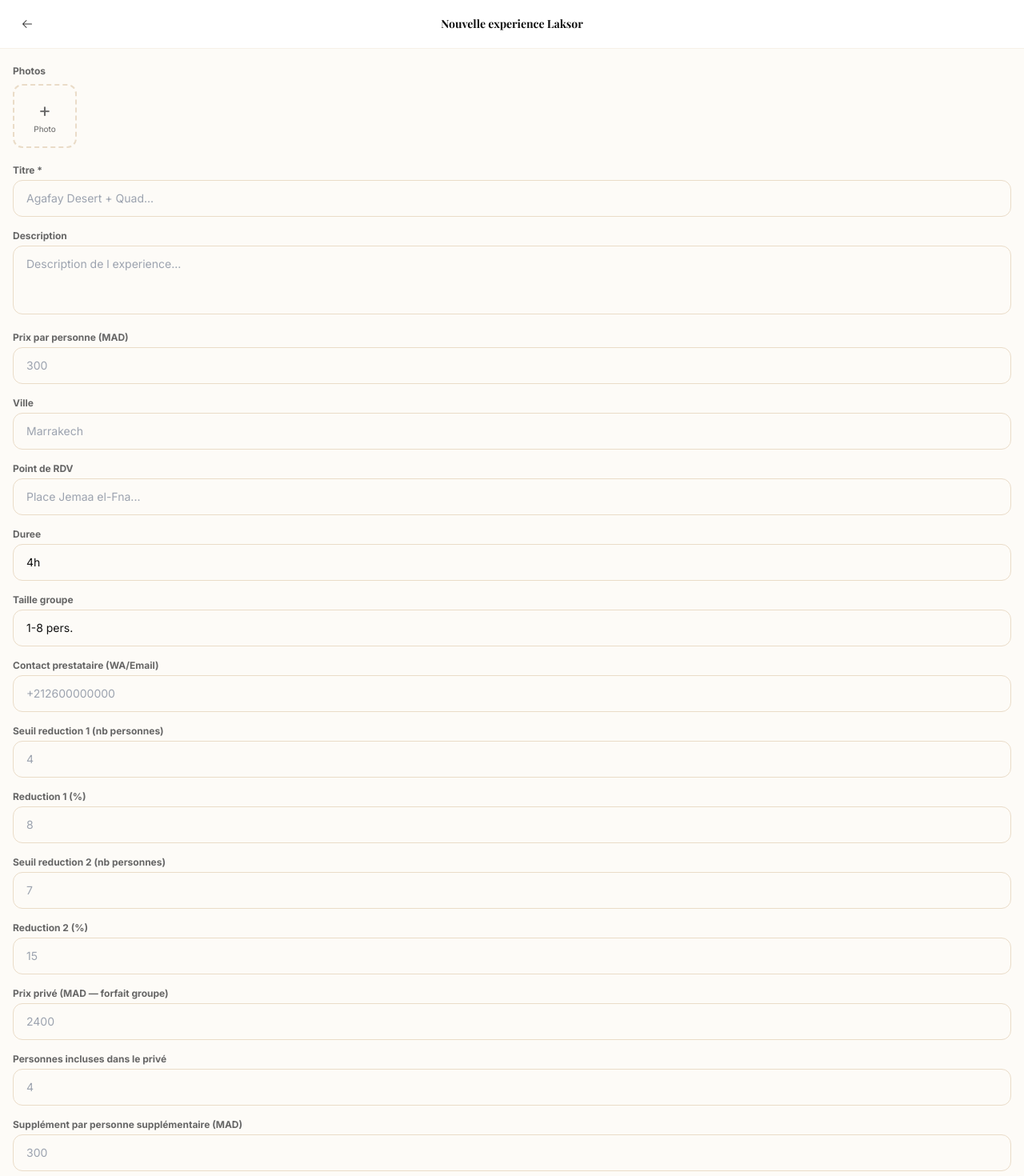
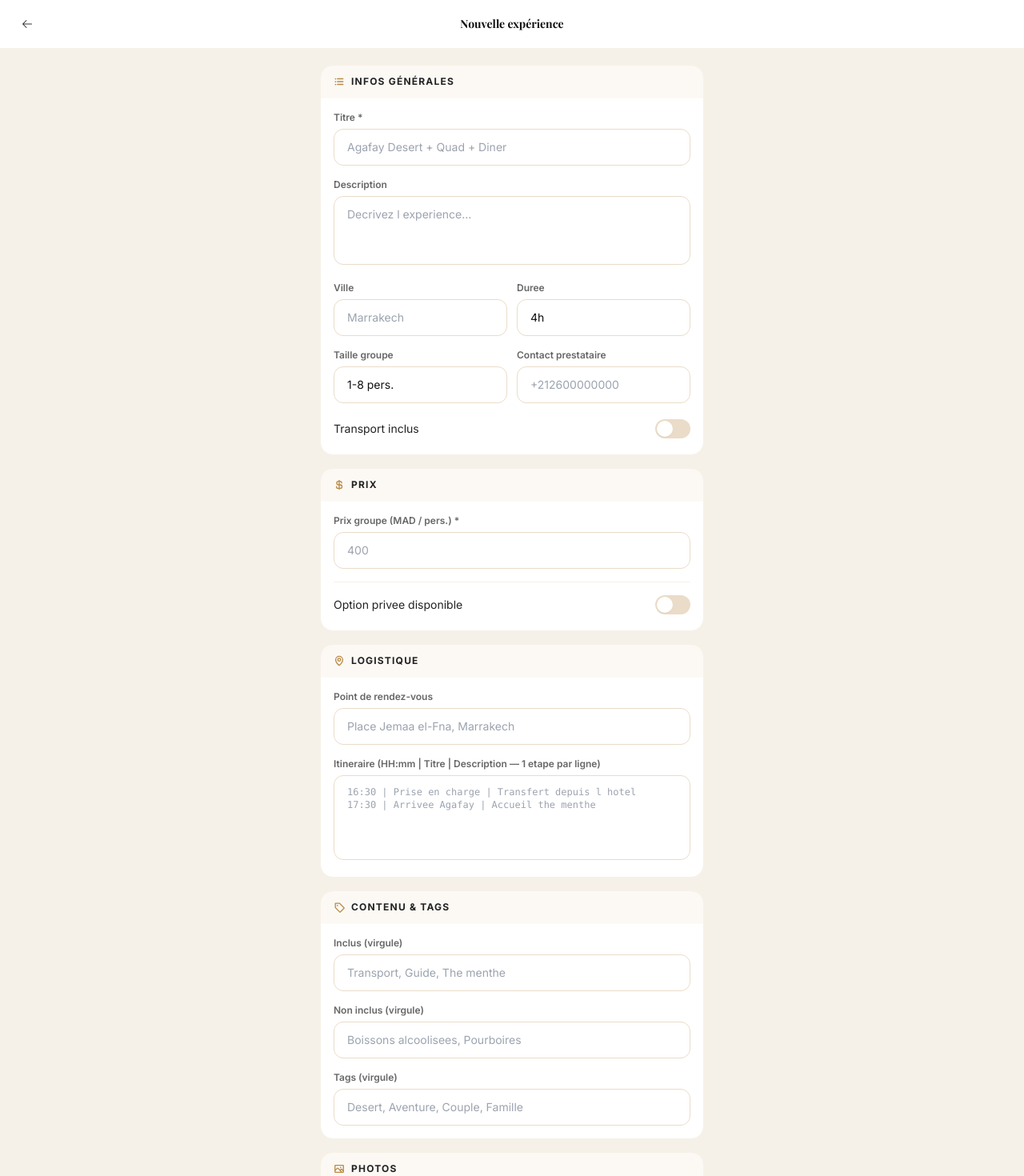
Before and after one commit to laksormorocco/laksor-app, a Next.js app: page /dashboard/admin/edit-experience in a window 1280 px wide. Shown: the top 1470 px of the page at 80% size. Built offline with nearby package versions, Linux system fonts and the light colour scheme.

Commit message:
redesign edit-experience formulaire 5 sections

```diff
--- a/src/app/dashboard/admin/edit-experience/page.tsx
+++ b/src/app/dashboard/admin/edit-experience/page.tsx
@@ -1,8 +1,41 @@
 "use client";
 import { useState, useEffect } from "react";
-import { ArrowLeft } from "@phosphor-icons/react";
+import { ArrowLeft, Image, MapPin, CurrencyDollar, ListBullets, Tag } from "@phosphor-icons/react";
 
-const inputCls = "w-full border border-sand-300 rounded-xl px-4 py-3 text-sm text-charcoal-800 bg-sand-100 outline-none focus:border-bronze-500 transition-colors";
+const inputCls = "w-full border border-sand-300 rounded-xl px-4 py-3 text-sm text-charcoal-800 bg-white outline-none focus:border-bronze-500 transition-colors";
+
+function Section({ title, icon, children }: { title: string; icon: React.ReactNode; children: React.ReactNode }) {
+  return (
+    <div className="bg-white rounded-2xl border border-sand-200 overflow-hidden">
+      <div className="flex items-center gap-2 px-4 py-3 border-b border-sand-100" style={{background:"rgba(184,138,68,0.05)"}}>
+        <span className="text-bronze-500">{icon}</span>
+        <span className="text-xs font-bold text-charcoal-700 uppercase tracking-widest">{title}</span>
+      </div>
+      <div className="px-4 py-4 flex flex-col gap-4">{children}</div>
+    </div>
+  );
+}
+
+function Field({ label, children }: { label: string; children: React.ReactNode }) {
+  return (
+    <div>
+      <div className="text-xs font-semibold text-charcoal-400 mb-1.5">{label}</div>
+      {children}
+    </div>
+  );
+}
+
+function Toggle({ label, value, onChange }: { label: string; value: boolean; onChange: () => void }) {
+  return (
+    <div className="flex items-center justify-between py-1">
+      <span className="text-sm text-charcoal-700">{label}</span>
+      <button onClick={onChange}
+        className={"w-11 h-6 rounded-full relative transition-colors " + (value ? "bg-bronze-500" : "bg-sand-300")}>
+        <div className={"w-5 h-5 bg-white rounded-full absolute top-0.5 transition-all shadow-sm " + (value ? "left-5" : "left-0.5")} />
+      </button>
+    </div>
+  );
+}
 
 export default function EditExperiencePage() {
   const expId = typeof window !== "undefined" ? new URLSearchParams(window.location.search).get("id") : null;
@@ -14,13 +47,14 @@ export default function EditExperiencePage() {
     photos: [] as string[], transportRequired: false,
     itinerary_raw: "",
     isPrivateAvailable: false,
-    privatePrice: "",
-    privateMaxPersons: "",
-    privateExtraPrice: "",
+    privatePrice: "", privateMaxPersons: "", privateExtraPrice: "",
     groupThreshold1: "", groupDiscount1: "",
     groupThreshold2: "", groupDiscount2: ""
   });
   const [saving, setSaving] = useState(false);
+
+  const set = (key: string) => (e: React.ChangeEvent<HTMLInputElement | HTMLTextAreaElement>) =>
+    setForm(f => ({ ...f, [key]: e.target.value }));
 
   useEffect(() => {
     if (expId) {
@@ -68,14 +102,10 @@ export default function EditExperiencePage() {
     setSaving(true);
     const data: any = {
       id: expId,
-      title: form.title,
-      description: form.description,
-      price: Number(form.price),
-      city: form.city,
-      meetingPoint: form.meetingPoint,
-      duration: form.duration,
-      groupSize: form.groupSize,
-      difficulty: "Facile",
+      title: form.title, description: form.description,
+      price: Number(form.price), city: form.city,
+      meetingPoint: form.meetingPoint, duration: form.duration,
+      groupSize: form.groupSize, difficulty: "Facile",
       providerContact: form.providerContact,
       tags: form.tags ? form.tags.split(",").map((s: string) => s.trim()).filter(Boolean) : [],
       isPrivateAvailable: form.isPrivateAvailable,
@@ -85,51 +115,116 @@ export default function EditExperiencePage() {
       itinerary: form.itinerary_raw ? parseItinerary(form.itinerary_raw) : [],
       included: form.included ? form.included.split(",").map((s: string) => s.trim()).filter(Boolean) : [],
       notIncluded: form.notIncluded ? form.notIncluded.split(",").map((s: string) => s.trim()).filter(Boolean) : [],
-      photos: form.photos,
-      transportRequired: form.transportRequired,
+      photos: form.photos, transportRequired: form.transportRequired,
       groupThreshold1: form.groupThreshold1 ? Number(form.groupThreshold1) : undefined,
       groupDiscount1: form.groupDiscount1 ? Number(form.groupDiscount1) : undefined,
       groupThreshold2: form.groupThreshold2 ? Number(form.groupThreshold2) : undefined,
       groupDiscount2: form.groupDiscount2 ? Number(form.groupDiscount2) : undefined,
-      status: "APPROVED",
-      isActive: true,
+      status: "APPROVED", isActive: true,
     };
     const res = await fetch("/api/guide/experiences", {
-      method: "PATCH",
-      headers: { "Content-Type": "application/json" },
+      method: "PATCH", headers: { "Content-Type": "application/json" },
       body: JSON.stringify(data)
     });
-    if (res.ok) {
-      window.location.href = "/dashboard/admin";
-    } else {
-      const errData = await res.json().catch(() => ({}));
-      alert("Erreur: " + JSON.stringify(errData));
-    }
+    if (res.ok) { window.location.href = "/dashboard/admin"; }
+    else { const errData = await res.json().catch(() => ({})); alert("Erreur: " + JSON.stringify(errData)); }
     setSaving(false);
   }
 
   return (
-    <div className="min-h-screen bg-sand-100 pb-10">
+    <div className="min-h-screen pb-10" style={{background:"#F6F1E8"}}>
       <div className="flex items-center justify-between px-4 py-3 border-b border-sand-200 bg-white sticky top-0 z-30">
         <button onClick={() => window.location.href="/dashboard/admin"}
           className="w-9 h-9 rounded-full border border-sand-200 flex items-center justify-center">
           <ArrowLeft size={16} className="text-charcoal-600" />
         </button>
-        <span className="font-display text-sm font-bold text-charcoal-800">{expId ? "Modifier" : "Nouvelle"} experience Laksor</span>
+        <span className="font-display text-sm font-bold text-charcoal-800">
+          {expId ? "Modifier" : "Nouvelle"} expérience
+        </span>
         <div className="w-9" />
       </div>
 
-      <div className="px-4 py-5 flex flex-col gap-4">
+      <div className="px-4 py-5 flex flex-col gap-4 max-w-lg mx-auto">
 
-        {/* Photos */}
-        <div>
-          <div className="text-xs font-bold text-charcoal-400 mb-2">Photos</div>
+        <Section title="Infos générales" icon={<ListBullets size={14} weight="bold" />}>
+          <Field label="Titre *">
+            <input value={form.title} onChange={set("title")} placeholder="Agafay Desert + Quad + Diner" className={inputCls} />
+          </Field>
+          <Field label="Description">
+            <textarea value={form.description} onChange={set("description")} placeholder="Decrivez l experience..." rows={3} className={inputCls + " resize-none"} />
+          </Field>
+          <div className="grid grid-cols-2 gap-3">
+            <Field label="Ville">
+              <input value={form.city} onChange={set("city")} placeholder="Marrakech" className={inputCls} />
+            </Field>
+            <Field label="Duree">
+              <input value={form.duration} onChange={set("duration")} placeholder="4h" className={inputCls} />
+            </Field>
+          </div>
+          <div className="grid grid-cols-2 gap-3">
+            <Field label="Taille groupe">
+              <input value={form.groupSize} onChange={set("groupSize")} placeholder="1-8 pers." className={inputCls} />
+            </Field>
+            <Field label="Contact prestataire">
+              <input value={form.providerContact} onChange={set("providerContact")} placeholder="+212600000000" className={inputCls} />
+            </Field>
+          </div>
+          <Toggle label="Transport inclus" value={form.transportRequired} onChange={() => setForm(f => ({...f, transportRequired: !f.transportRequired}))} />
+        </Section>
+
+        <Section title="Prix" icon={<CurrencyDollar size={14} weight="bold" />}>
+          <Field label="Prix groupe (MAD / pers.) *">
+            <input value={form.price} onChange={set("price")} placeholder="400" className={inputCls} />
+          </Field>
+          <div className="border-t border-sand-200 pt-3">
+            <Toggle label="Option privee disponible" value={form.isPrivateAvailable} onChange={() => setForm(f => ({...f, isPrivateAvailable: !f.isPrivateAvailable}))} />
+          </div>
+          {form.isPrivateAvailable && (
+            <div className="flex flex-col gap-3 bg-sand-100 rounded-xl p-3">
+              <Field label="Prix prive (MAD / pers.)">
+                <input value={form.privatePrice} onChange={set("privatePrice")} placeholder="600" className={inputCls} />
+              </Field>
+              <div className="grid grid-cols-2 gap-3">
+                <Field label="Personnes incluses">
+                  <input value={form.privateMaxPersons} onChange={set("privateMaxPersons")} placeholder="4" className={inputCls} />
+                </Field>
+                <Field label="Suppl./pers. supp. (MAD)">
+                  <input value={form.privateExtraPrice} onChange={set("privateExtraPrice")} placeholder="300" className={inputCls} />
+                </Field>
+              </div>
+            </div>
+          )}
+        </Section>
+
+        <Section title="Logistique" icon={<MapPin size={14} weight="bold" />}>
+          <Field label="Point de rendez-vous">
+            <input value={form.meetingPoint} onChange={set("meetingPoint")} placeholder="Place Jemaa el-Fna, Marrakech" className={inputCls} />
+          </Field>
+          <Field label="Itineraire (HH:mm | Titre | Description — 1 etape par ligne)">
+            <textarea value={form.itinerary_raw} onChange={set("itinerary_raw")}
+              placeholder={"16:30 | Prise en charge | Transfert depuis l hotel\n17:30 | Arrivee Agafay | Accueil the menthe"} rows={5} className={inputCls + " resize-none font-mono text-xs"} />
+          </Field>
+        </Section>
+
+        <Section title="Contenu & Tags" icon={<Tag size={14} weight="bold" />}>
+          <Field label="Inclus (virgule)">
+            <input value={form.included} onChange={set("included")} placeholder="Transport, Guide, The menthe" className={inputCls} />
+          </Field>
+          <Field label="Non inclus (virgule)">
+            <input value={form.notIncluded} onChange={set("notIncluded")} placeholder="Boissons alcoolisees, Pourboires" className={inputCls} />
+          </Field>
+          <Field label="Tags (virgule)">
+            <input value={form.tags} onChange={set("tags")} placeholder="Desert, Aventure, Couple, Famille" className={inputCls} />
+          </Field>
+        </Section>
+
+        <Section title="Photos" icon={<Image size={14} weight="bold" />}>
           <div className="flex gap-2 overflow-x-auto pb-1">
             {form.photos.map((url, i) => (
               <div key={i} className="relative flex-shrink-0">
                 <img src={url} className="w-20 h-20 rounded-xl object-cover" />
-                <button onClick={() => setForm({...form, photos: form.photos.filter((_, j) => j !== i)})}
-                  className="absolute -top-1 -right-1 w-5 h-5 bg-red-500 text-white rounded-full text-xs flex items-center justify-center">&#x2715;</button>
+                <button onClick={() => setForm(f => ({...f, photos: f.photos.filter((_, j) => j !== i)}))}
+                  className="absolute -top-1 -right-1 w-5 h-5 bg-red-500 text-white rounded-full text-xs flex items-center justify-center">x</button>
               </div>
             ))}
             <label className="w-20 h-20 rounded-xl border-2 border-dashed border-sand-300 flex flex-col items-center justify-center cursor-pointer flex-shrink-0 text-charcoal-400">
@@ -143,52 +238,11 @@ export default function EditExperiencePage() {
                 fd.append("folder", "experiences");
                 const res = await fetch("/api/upload", { method: "POST", body: fd });
                 const { url } = await res.json();
-                if (url) setForm({...form, photos: [...form.photos, url]});
+                if (url) setForm(f => ({...f, photos: [...f.photos, url]}));
               }} />
             </label>
           </div>
-        </div>
-
-        {[
-          { key: "title", label: "Titre *", ph: "Agafay Desert + Quad..." },
-          { key: "description", label: "Description", ph: "Description de l experience...", area: true },
-          { key: "price", label: "Prix par personne (MAD)", ph: "300" },
-          { key: "city", label: "Ville", ph: "Marrakech" },
-          { key: "meetingPoint", label: "Point de RDV", ph: "Place Jemaa el-Fna..." },
-          { key: "duration", label: "Duree", ph: "4h" },
-          { key: "groupSize", label: "Taille groupe", ph: "1-8 pers." },
-          { key: "providerContact", label: "Contact prestataire (WA/Email)", ph: "+212600000000" },
-          { key: "groupThreshold1", label: "Seuil reduction 1 (nb personnes)", ph: "4" },
-          { key: "groupDiscount1", label: "Reduction 1 (%)", ph: "8" },
-          { key: "groupThreshold2", label: "Seuil reduction 2 (nb personnes)", ph: "7" },
-          { key: "groupDiscount2", label: "Reduction 2 (%)", ph: "15" },
-          { key: "privatePrice", label: "Prix privé (MAD — forfait groupe)", ph: "2400" },
-          { key: "privateMaxPersons", label: "Personnes incluses dans le privé", ph: "4" },
-          { key: "privateExtraPrice", label: "Supplément par personne supplémentaire (MAD)", ph: "300" },
-          { key: "itinerary_raw", label: "Itineraire (HH:mm | Titre | Description, 1 etape par ligne)", ph: "08:00 | Depart hotel | Prise en charge", area: true },
-          { key: "tags", label: "Tags (virgule)", ph: "Desert, Aventure, Nature" },
-          { key: "included", label: "Inclus (virgule)", ph: "Transport, Guide" },
-          { key: "notIncluded", label: "Non inclus (virgule)", ph: "Repas, Entrees" },
-        ].map(f => (
-          <div key={f.key}>
-            <div className="text-xs font-bold text-charcoal-400 mb-1">{f.label}</div>
-            {(f as any).area ? (
-              <textarea value={(form as any)[f.key]} onChange={e => setForm({...form, [f.key]: e.target.value})}
-                placeholder={f.ph} rows={3} className={inputCls + " resize-none"} />
-            ) : (
-              <input value={(form as any)[f.key]} onChange={e => setForm({...form, [f.key]: e.target.value})}
-                placeholder={f.ph} className={inputCls} />
-            )}
-          </div>
-        ))}
-
-        <div className="flex items-center justify-between bg-white rounded-xl border border-sand-300 px-4 py-3">
-          <div className="text-sm font-semibold text-charcoal-800">Transport necessaire</div>
-          <button onClick={() => setForm({...form, transportRequired: !form.transportRequired})}
-            className={"w-12 h-6 rounded-full relative transition-colors " + (form.transportRequired ? "bg-sage-300" : "bg-sand-300")}>
-            <div className={"w-5 h-5 bg-white rounded-full absolute top-0.5 transition-all shadow-sm " + (form.transportRequired ? "left-6" : "left-0.5")} />
-          </button>
-        </div>
+        </Section>
 
         <button onClick={save} disabled={saving}
           className="w-full text-white font-bold py-4 rounded-full text-sm"
```
Also changed, not shown: 1 other file (tests, documents, lock files or other folders).
